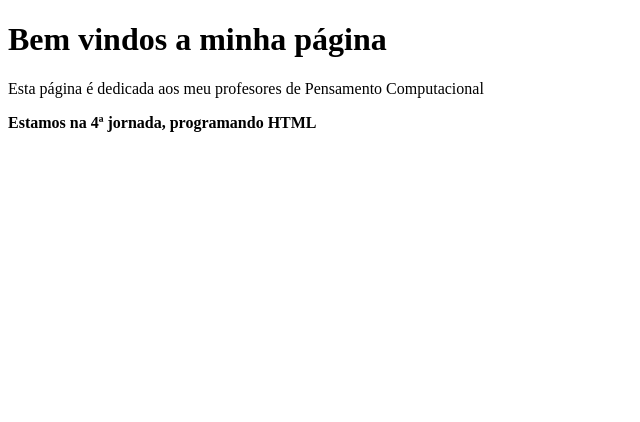
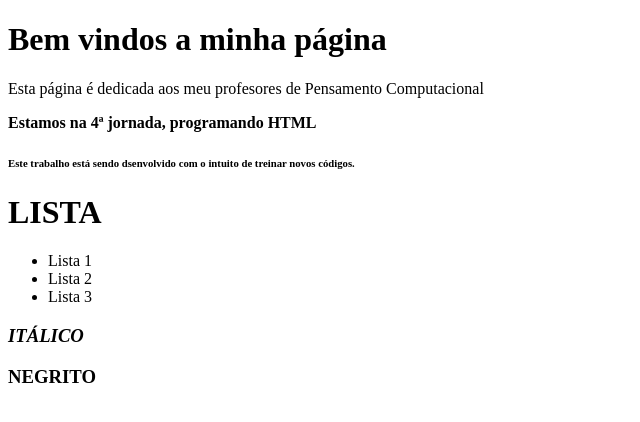
Before and after one commit to millbratztatiane/formadores-PC, a plain HTML site: page Index1.html in a window 1280 px wide. Shown: the whole page, without its empty margins (0-640 px from the left). Drawn offline with Linux system fonts and the light colour scheme.

Commit message:
Add files via upload

```diff
--- a/Index1.html
+++ b/Index1.html
@@ -11,4 +11,12 @@
     <p>Esta página é dedicada aos meu profesores de Pensamento Computacional</p>
     <strong>Estamos na 4ª jornada, programando HTML</strong>
 </body>
-</html>
+</html><h6>Este trabalho está sendo dsenvolvido com o intuito de treinar novos códigos.</h6>
+<h1><strong>LISTA</strong></h1>
+<ul>
+    <li>Lista 1</li>
+    <li>Lista 2</li>
+    <li>Lista 3</li>
+    </ul>
+<h3><i>ITÁLICO</i></h3>
+<h3><strong>NEGRITO</strong></h3>
```
